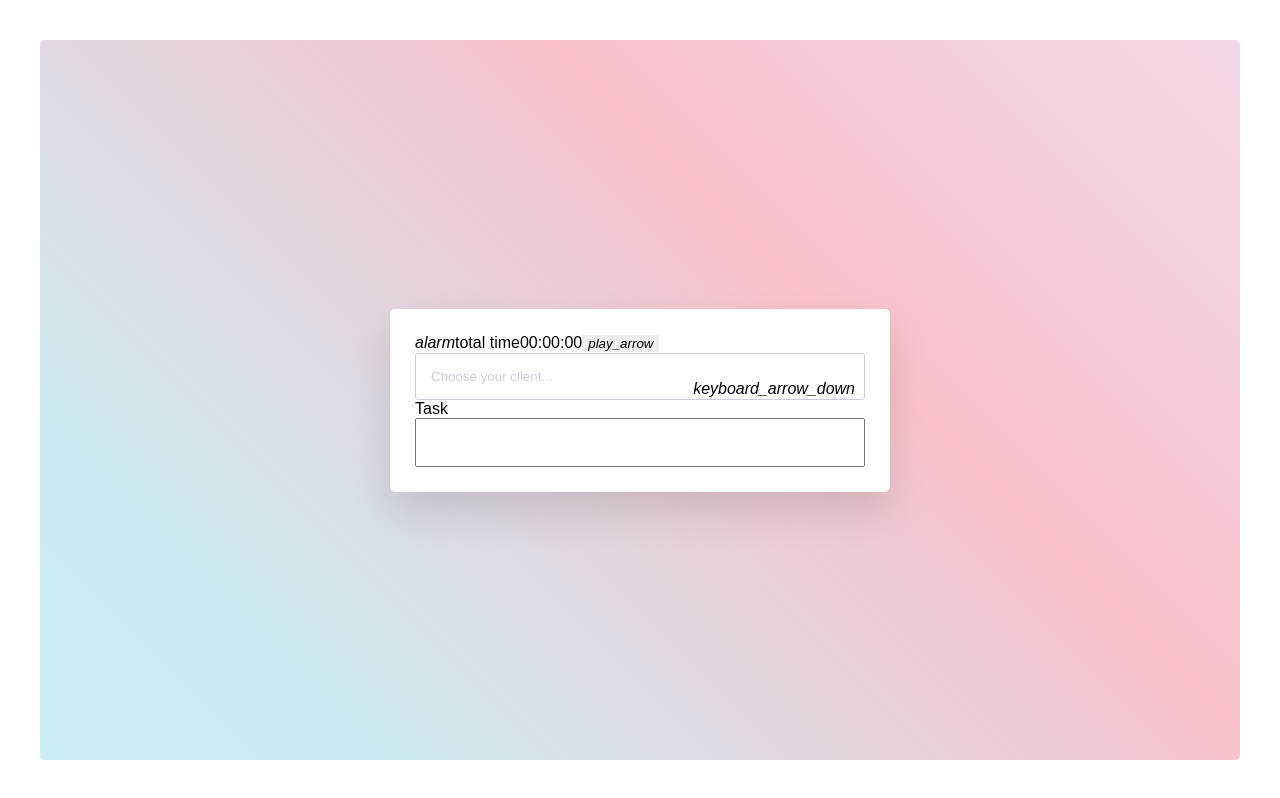
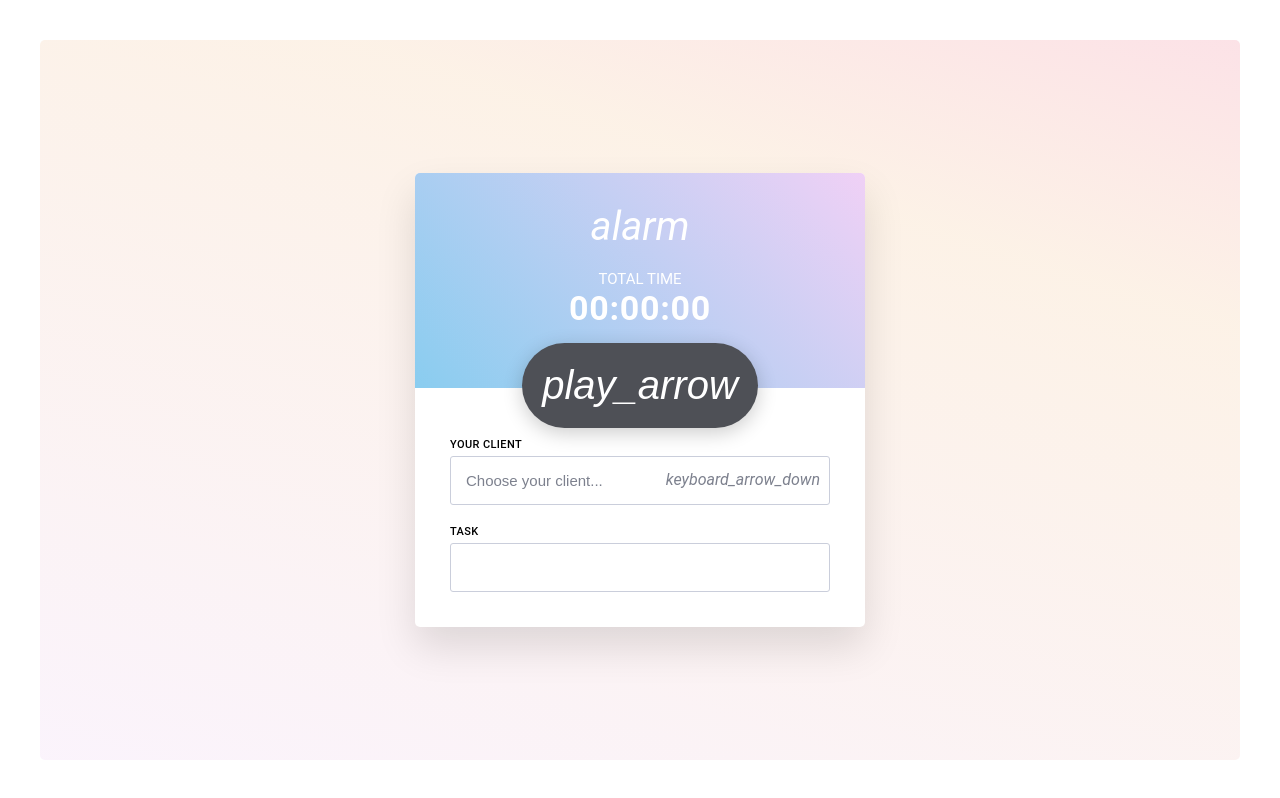
Before and after one commit to andrew-secret/time-tracker, a React app: page / in a window 1280 px wide. Built offline with nearby package versions, Linux system fonts and the light colour scheme; what webfontloader would draw is missing.

Commit message:
add some basic styling for timerView

```diff
--- a/src/components/App.scss
+++ b/src/components/App.scss
@@ -4,7 +4,9 @@
 }
 
 .background {
-  background-image: linear-gradient(45deg, #C9EDF5 0%, rgba(202,234,242,0.99) 16%, rgba(240,118,141,0.45) 64%, rgba(176,7,100,0.16) 100%);
+  // background: linear-gradient(to right, #ddd6f3, #faaca8);
+  background-image: linear-gradient(-162deg, rgba(240,118,141,0.21) 0%, rgba(237,161,82,0.14) 26%, rgba(200,109,215,0.08) 100%);
+
   border-radius: 5px;
   width: 100%;
   margin: 5vh;
--- a/src/components/ProjectDescription/ProjectDescription.scss
+++ b/src/components/ProjectDescription/ProjectDescription.scss
@@ -1,8 +1,35 @@
 .inputForm {
     display: flex;
     flex-direction: column;
+    padding: 10px 0;
+}
+
+.label {
+    text-transform: uppercase;
+    font-weight: 500;
+    font-size: 11px;
+    letter-spacing: .4px;
+    padding-bottom: 5px;
 }
 
 .inputField {
+    -webkit-appearance: none;
+    outline: 0;
+    border: 1px solid #cacedb;
+    border-radius: 3px;
+    box-sizing: border-box;
+    background: white;
+    width: 100%;
+    height: 100%;
+    font-size: 15px;
+    margin: 0;
+    padding: 0 0 0 0.5em;
+    color: #7D818E;
     padding: 15px;
+    transition: border-color 250ms ease-in-out;
+
+    &:hover,
+    &:focus {
+        border-color: #4A90E2;
+    }
 }
--- a/src/components/SelectList/SelectList.js
+++ b/src/components/SelectList/SelectList.js
@@ -4,6 +4,9 @@ import styles from "./SelectList.scss";
 const SelectList = props => {
   return (
     <div className={styles.clientList}>
+      <label className={styles.label}>
+        your client
+      </label>
       <i className="material-icons">keyboard_arrow_down</i>
       <select value={props.currentClient} onChange={props.handleChange}>
         <option value="" disabled selected>
--- a/src/components/SelectList/SelectList.scss
+++ b/src/components/SelectList/SelectList.scss
@@ -2,39 +2,59 @@ select {
   -webkit-appearance: none;
   outline: 0;
   box-shadow: none;
-  border: 1px solid #cacedb !important;
+  border: 1px solid #cacedb;
   border-radius: 3px;
   background: white;
   background-image: none;
   width: 100%;
   height: 100%;
+  font-size: 15px;
   margin: 0;
   padding: 0 0 0 0.5em;
-  color: #cacedb;
+  color: #7D818E;
   cursor: pointer;
   padding: 15px;
+  transition: border-color 250ms ease-in-out;
 
   &:-me-expand {
     display: none;
+  }
+
+  &:hover,
+  &:focus {
+    border-color: #4A90E2;
   }
 }
 
 .clientList {
   position: relative;
-  display: block;
-  line-height: 3;
+  display: flex;
   overflow: hidden;
+  flex-direction: column;
+  padding: 10px 0;
 
   i {
+      color: #7D818E;
       pointer-events: none;
       position: absolute;
       right: 10px;
-      top: 13px;
+      top: 42px;
+      z-index: 1;
+      transition: color 250ms ease-in-out;
   }
 
-  &:hover {
+  &:hover,
+  &:focus {
     i {
-      color: #f39c12;
+      color: #323335;
     }
   }
 }
+
+.label {
+  text-transform: uppercase;
+  font-weight: 500;
+  font-size: 11px;
+  letter-spacing: .4px;
+  padding-bottom: 5px;
+}
--- a/src/components/Timer/Timer.scss
+++ b/src/components/Timer/Timer.scss
@@ -0,0 +1,40 @@
+.timer {
+    background: #F4F5F9;
+    background-image: linear-gradient(-133deg, rgba(239,201,245,0.83) 0%, rgba(109,194,237,0.79) 100%);
+    display: flex;
+    flex-direction: column;
+    align-items: center;
+    padding: 30px 15px 60px;
+    border-top-right-radius: 5px;
+    border-top-left-radius: 5px;
+    position: relative;
+
+    i {
+        font-size: 40px;
+        color: white;
+    }
+}
+
+.circleButton {
+    background-color: #4E5056;
+    border-radius: 120px;
+    padding: 20px;
+    position: absolute;
+    bottom: -40px;
+    box-shadow: 0 5px 20px 0 rgba(black, .2);
+    outline: none;
+}
+
+.timeLabel {
+    color: white;
+    font-size: 15px;
+    text-transform: uppercase;
+    padding-top: 20px;
+}
+
+.currentTime {
+    color: white;
+    font-weight: 700;
+    font-size: 34px;
+    letter-spacing: .7px;
+}
--- a/src/index.scss
+++ b/src/index.scss
@@ -1,5 +1,5 @@
 body {
   margin: 0;
   padding: 0;
-  font-family: sans-serif;
+  font-family: 'Roboto', sans-serif;
 }
--- a/src/views/TimerView/TimerView.js
+++ b/src/views/TimerView/TimerView.js
@@ -16,11 +16,13 @@ const TimerView = props => {
           isRunning={props.isRunning}
           minutes={props.minutes}
           seconds={props.seconds}/>
-        <SelectList
-          clients={props.clients}
-          currentClient={props.currentClient}
-          handleChange={props.handleChange}/>
-        <ProjectDescription />
+          <div className={styles.inputSection}>
+            <SelectList
+              clients={props.clients}
+              currentClient={props.currentClient}
+              handleChange={props.handleChange}/>
+            <ProjectDescription />
+        </div>
     </div>
   );
 };
--- a/src/views/TimerView/TimerView.scss
+++ b/src/views/TimerView/TimerView.scss
@@ -1,7 +1,10 @@
 .wrapper {
     background-color: white;
-    padding: 25px;
     border-radius: 5px;
     min-width: 450px;
     box-shadow: 0 20px 40px 0 rgba(0,0,0,0.12);
 }
+
+.inputSection {
+    padding: 40px 35px 25px;
+}
```
